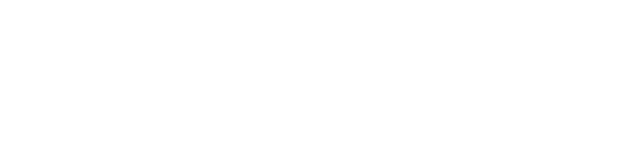
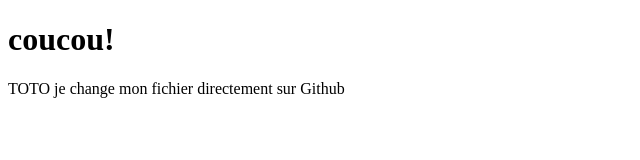
Before and after one commit to Sahardouiri/MyFirstRepo, a plain HTML site: page index.html in a window 1280 px wide. Shown: the whole page, without its empty margins (0-640 px from the left). Drawn offline with Linux system fonts and the light colour scheme.

Commit message:
Update index.html

```diff
--- a/index.html
+++ b/index.html
@@ -7,6 +7,7 @@
     <title>Document</title>
 </head>
 <body>
-
+    <h1> coucou! </h1>
+    TOTO je change mon fichier directement sur Github
 </body>
 </html>
```
